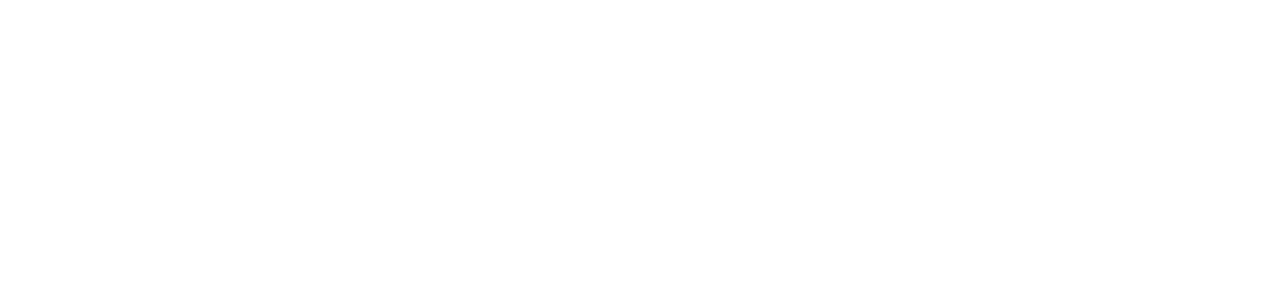
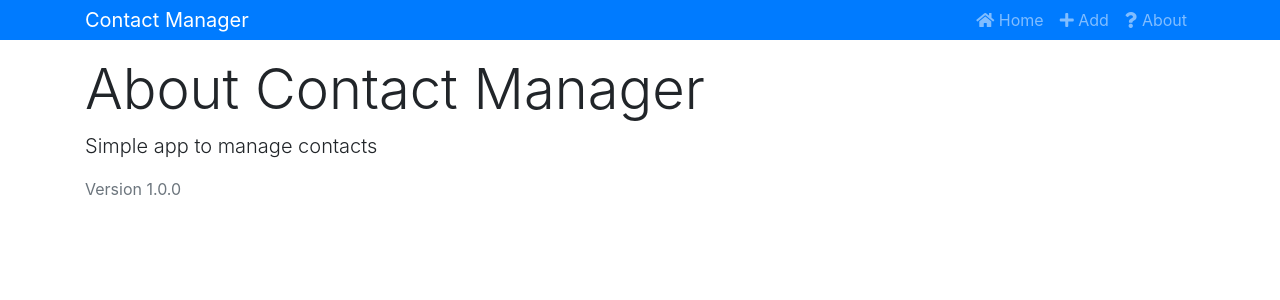
Before and after one commit to kwalaszczyk/basic-contact-manager, a React (Create React App) app in the folder client/: page /about in a window 1280 px wide. Shown: the top 300 px of the page. Built offline with nearby package versions, Linux system fonts and the light colour scheme.

Commit message:
Header, About, NotFound components

```diff
--- a/client/src/App.js
+++ b/client/src/App.js
@@ -6,6 +6,9 @@
 import EditContact from "./components/contacts/EditContact";
 import "bootstrap/dist/css/bootstrap.min.css";
 import "./App.css";
+import Header from "./components/layout/Header";
+import About from "./components/pages/About";
+import NotFound from "./components/pages/NotFound";
 
 class App extends Component {
   render() {
@@ -13,10 +16,13 @@
       <Provider store={store}>
         <Router>
           <div className="App">
+            <Header branding="Contact Manager" />
             <div className="container">
               <Switch>
                 <Route exact path="/" component={Contacts} />
-                <Route exact path="/contact/edit/:id" component={EditContact} />
+                <Route exact path="/contact/:id" component={EditContact} />
+                <Route exact path="/about" component={About} />
+                <Route component={NotFound} />
               </Switch>
             </div>
           </div>
--- a/client/src/components/contacts/Contact.js
+++ b/client/src/components/contacts/Contact.js
@@ -20,7 +20,7 @@
             className="fas fa-times"
             onClick={this.onDeleteClick.bind(this, id)}
           />
-          <Link to={`contact/edit/${id}`}>
+          <Link to={`contact/${id}`}>
             <i className="fas fa-pencil-alt" />
           </Link>
         </h4>
--- /dev/null
+++ b/client/src/components/layout/Header.js
@@ -0,0 +1,45 @@
+import React from "react";
+import PropTypes from "prop-types";
+import { Link } from "react-router-dom";
+
+const Header = props => {
+  const { branding } = props;
+  return (
+    <nav className="navbar navbar-expand-sm navbar-dark bg-primary mb-3 py-0">
+      <div className="container">
+        <Link to="/" className="navbar-brand">
+          {branding}
+        </Link>
+        <div>
+          <ul className="navbar-nav mr-auto">
+            <li className="nav-item">
+              <Link to="/" className="nav-link">
+                <i className="fas fa-home" /> Home
+              </Link>
+            </li>
+            <li className="nav-item">
+              <Link to="/contact/add" className="nav-link">
+                <i className="fas fa-plus" /> Add
+              </Link>
+            </li>
+            <li className="nav-item">
+              <Link to="/about" className="nav-link">
+                <i className="fas fa-question" /> About
+              </Link>
+            </li>
+          </ul>
+        </div>
+      </div>
+    </nav>
+  );
+};
+
+Header.defaultProps = {
+  branding: "Contact Manager"
+};
+
+Header.propTypes = {
+  branding: PropTypes.string.isRequired
+};
+
+export default Header;
--- /dev/null
+++ b/client/src/components/pages/About.js
@@ -0,0 +1,11 @@
+import React from "react";
+
+export default () => {
+  return (
+    <div>
+      <h1 className="display-4">About Contact Manager</h1>
+      <p className="lead">Simple app to manage contacts</p>
+      <p className="text-secondary">Version 1.0.0</p>
+    </div>
+  );
+};
--- /dev/null
+++ b/client/src/components/pages/NotFound.js
@@ -0,0 +1,12 @@
+import React from "react";
+
+export default () => {
+  return (
+    <div>
+      <h1 className="display-4">
+        <span className="text-primary">404</span> Page Not Found
+      </h1>
+      <p className="lead">Sorry, that page does not exist</p>
+    </div>
+  );
+};
```
